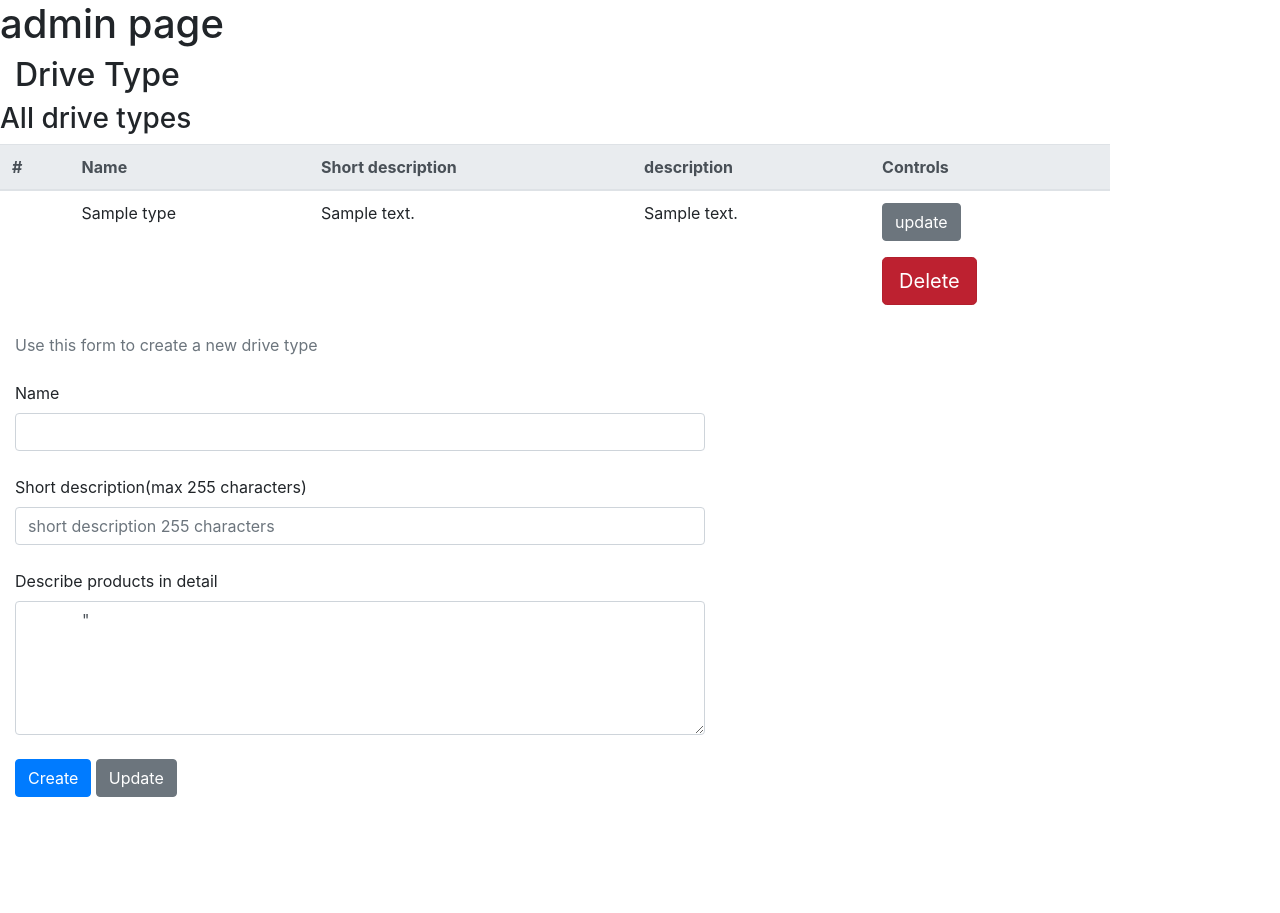
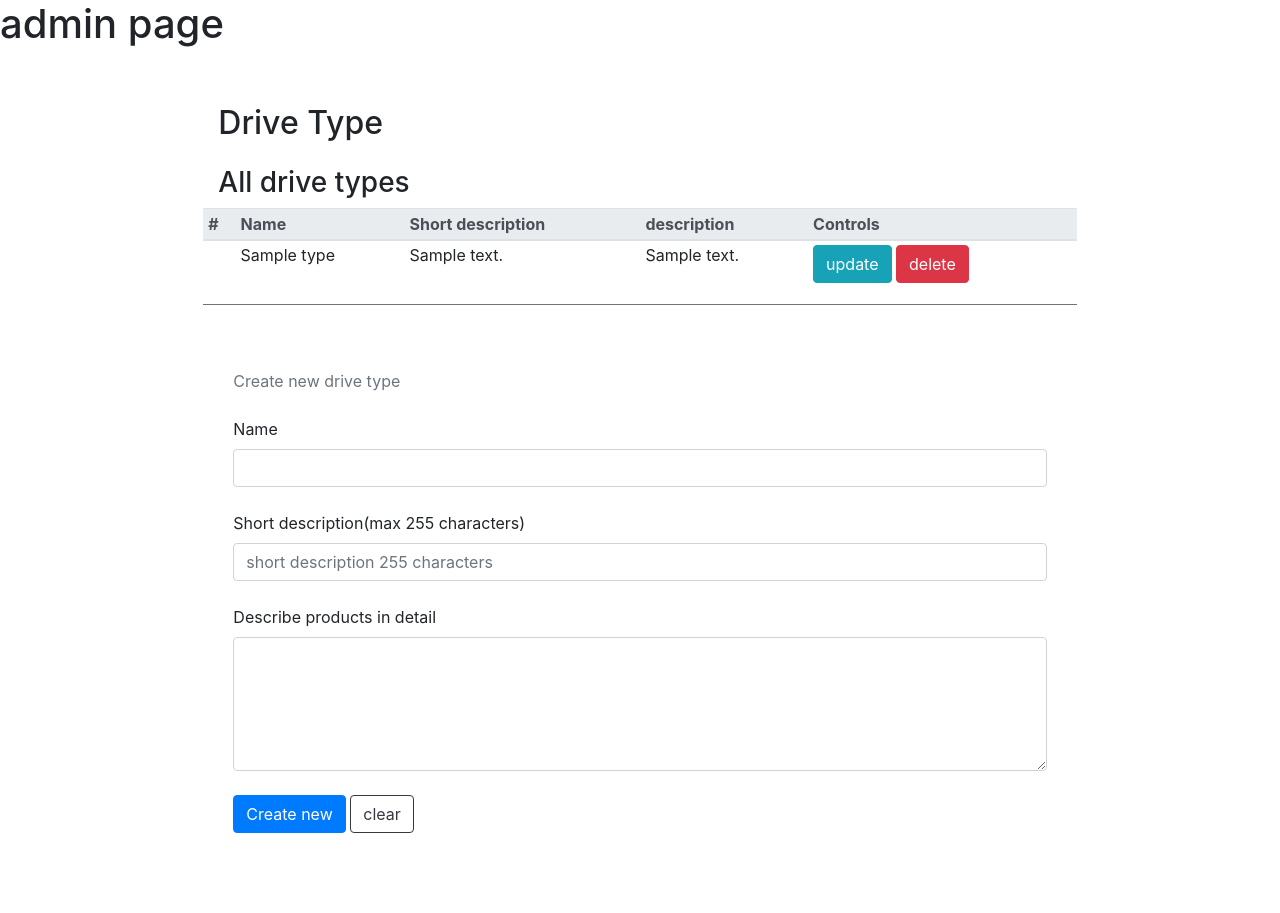
Before and after one commit to the-Old-Bikeshop/bike-shop-solution, a PHP site: page /admin/admin.php in a window 1280 px wide; the page is wider, and only the part inside the window is pictured. Before the commit the page ends 797 px from the top of that part, so only its background shows below. Run offline with PHP 8.4, Linux system fonts and the light colour scheme; tables that the repository leaves empty hold one stand-in row (values such as "Sample post"); data that the repository does not hold is empty; some libraries are stand-ins or nearby versions.

Commit message:
the crud is coplete for drive type,

```diff
--- a/admin/classes/DriveType.php
+++ b/admin/classes/DriveType.php
@@ -75,5 +75,14 @@ class DriveType
         }
     }
 
+    public function deleteBikeDrive($id) {
+        $query= $this->db->dbCon->prepare("DELETE FROM `drive_type` WHERE drive_typeID = $id");
+        if($query->execute()) {
+            $this->message = "Product deleted";
+        } else {
+            $this->message = "ERROR, product could not be deleted";
+        }
+    }
+
 
 }
--- a/admin/includes/drive-type.php
+++ b/admin/includes/drive-type.php
@@ -34,29 +34,35 @@
 <!--);-->
 
 <?php
+    $update = false;
     $drive_type = new DriveType();
   if(isset($_POST['submit-new'])) {
       $drive_type = new DriveType($_POST['name'], $_POST['short_description'], $_POST['description']);
       $drive_type->createBikeDrive();
   }elseif(isset($_POST['update'])) {
       $drive_type = new DriveType();
-      $drive = $drive_type->fetchOneDriveType($_POST['id']);
+      $update= true;
+
+      $drive = $drive_type->fetchOneDriveType($_POST['drive_typeID']);
   }elseif(isset($_POST['submit-update'])){
       $drive_type = new DriveType();
-      $drive_type->updateBikeDrive($_POST['name'], $_POST['short_description'], $_POST['description'], $_POST["drive_typeID"] );
+      $drive_type->updateBikeDrive($_POST['name'], $_POST['short_description'], $_POST['description'], $_POST['drive_typeID'] );
+  }elseif(isset($_POST['delete'])) {
+      $drive_type = new DriveType();
+      $drive_type->deleteBikeDrive($_POST['drive_typeID']);
   }
 
 ?>
 
-<section class="container row">
+<section class="row">
 
-<div class="col-12">
+<div class="col-12 col-md-12 offset-md-2 mt-5 mb-3 ">
     <h2>
         Drive Type
     </h2>
 </div>
-    <h3>All drive types</h3>
-    <table class="table">
+    <h3 class="col-12 col-md-8 offset-md-2">All drive types</h3>
+    <table class="table table-sm col-12 col-md-8 offset-md-2 pb-5 border-bottom border-secondary">
         <thead class="thead-light">
         <tr>
             <th scope="col">#</th>
@@ -75,16 +81,21 @@
                 <td><?php echo $res['short_description']?></td>
                 <td><?php echo $res['description']?></td>
                 <td>
-                    <form action="" method="post">
-                        <input type="hidden" name="id" value="<?php echo $res['drive_typeID'] ?>">
-                        <input type="submit" name="update" value="update" class="btn btn-secondary" >
-                    </form>
-                    <a href= "#?delete=<?php echo $res['ID']?>" class="btn btn-danger btn-lg active" role="button" aria-pressed="true">Delete</a></td>
+                        <form action="" method="post" class="d-inline-block">
+                            <input type="text" hidden name="drive_typeID" value="<?php echo $res['drive_typeID'] ?>">
+                            <input type="submit" name="update" value="update" class="btn btn-info" >
+                        </form>
+                        <form action="" method="post" class="d-inline-block">
+                            <input type="text" hidden name="drive_typeID" value="<?php echo $res['drive_typeID'] ?>">
+                            <input type="submit" name="delete" value="delete" class="btn btn-danger" onclick="return confirm('Delete! are you sure?')" >
+                        </form>
+                    </td>
             </tr>
         <?php endforeach ?>
 
         </tbody>
     </table>
+
 
 <!--    display message-->
     <?php if(isset($drive_type->message)): ?>
@@ -100,30 +111,28 @@
 
 
 
-<form class="col-12 row" action="" method="post">
-    <p class="text-secondary  col-12">Use this form to create a new drive type</p>
-    <div class="form-group col-12 col-md-8 mt-2">
+<form class="col-12 row mt-5 col-12 col-md-8 offset-md-2 pb-5" action="" method="post" id="form">
+    <p class="text-secondary  col-12"><?php echo !$update ? "Create new drive type" : "Update product " . $drive['name'] ?> </p>
+    <div class="form-group col-12 mt-2">
         <label for="name">Name</label>
         <input type="text" class="form-control" id="name" name="name" placeholder="name of the drive type" value=" <?php echo isset($drive['name']) ? $drive['name'] : '' ?>" required>
     </div>
-    <div class="form-group col-12 col-md-8 mt-2">
+    <div class="form-group col-12  mt-2">
         <label for="short_description">Short description(max 255 characters)</label>
         <input type="text" class="form-control" id="short_description" name="short_description" placeholder="short description 255 characters" value="<?php echo isset($drive['short_description']) ? $drive['short_description'] : '' ?>"">
     </div>
-    <div class="form-group col-12 col-md-8 mt-2">
+    <div class="form-group col-12  mt-2">
         <label for="description">Describe products in detail</label>
-        <textarea class="form-control" id="description" rows="5" name="description">
-            <?php echo isset($drive['description']) ? $drive['description'] : '' ?>"
-        </textarea>
+        <textarea class="form-control" id="description" rows="5" name="description"><?php echo isset($drive['description']) ? $drive['description'] : ''?></textarea>
     </div>
     <?php if(isset($drive['drive_typeID'])): ?>
 
-        <input type="hidden" name = "drive_typeID" value = "<?php echo $drive['drive_typeID'] ?>">
+        <input type="text" hidden name = "drive_typeID" value = "<?php echo $drive['drive_typeID'] ?>">
 
     <?php endif; ?>
-    <div class="form-group col-12 col-md-8 mt-2">
-        <input type="submit" class="btn btn-primary" name="submit-new" value="Create">
-        <input type="submit" class="btn btn-secondary" name="submit-update" value="Update">
+    <div class="form-group col-12 mt-2">
+        <input type="submit" class="btn <?php echo !$update ? 'btn-primary' : 'btn-info' ?>" name="<?php echo !$update ? 'submit-new' : 'submit-update' ?>" value="<?php echo !$update ? 'Create new' : 'update' ?>">
+        <input type="submit" class="btn btn-outline-dark ml-auto" name="reset" value="clear">
     </div>
 
 </form>
```
